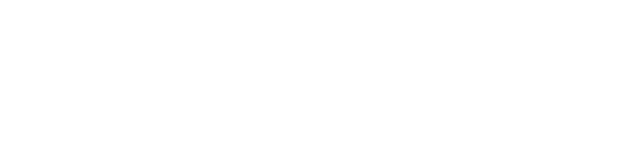
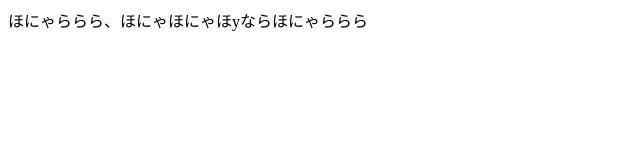
Before and after one commit to hoc-des/test, a plain HTML site: page index.html in a window 1280 px wide. Shown: the whole page, without its empty margins (0-640 px from the left). Drawn offline with Linux system fonts and the light colour scheme.

Commit message:
add text

```diff
--- a/index.html
+++ b/index.html
@@ -7,6 +7,7 @@
   <meta name="expires" content="604800">
   <meta name="format-detection" content="email=no,telephone=no,address=no">
   <title>【カリキュラム番号】| 【カリキュラム名】</title>
+  ほにゃららら、ほにゃほにゃほyならほにゃららら
 
 <body>
 </body>
```
